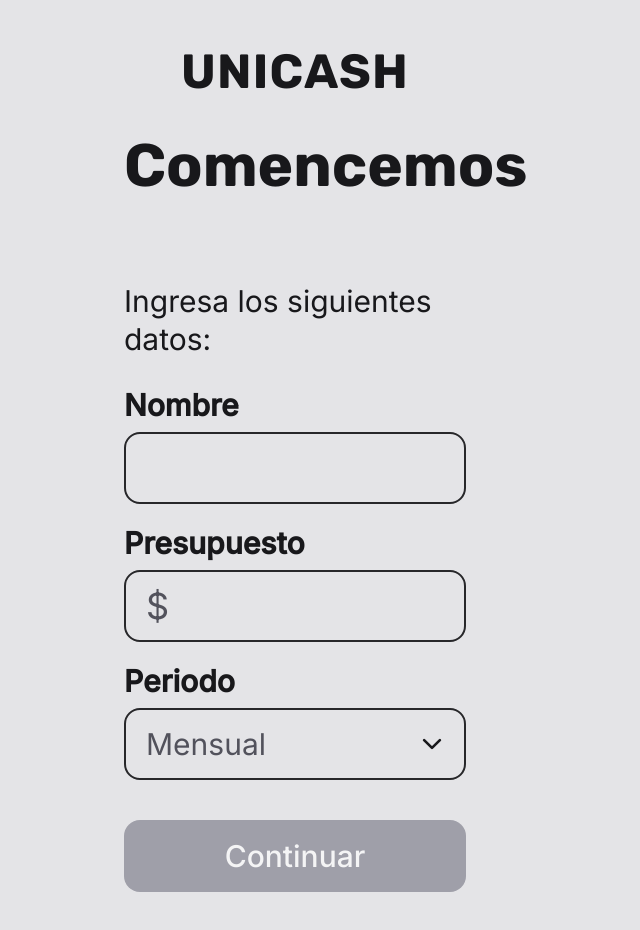
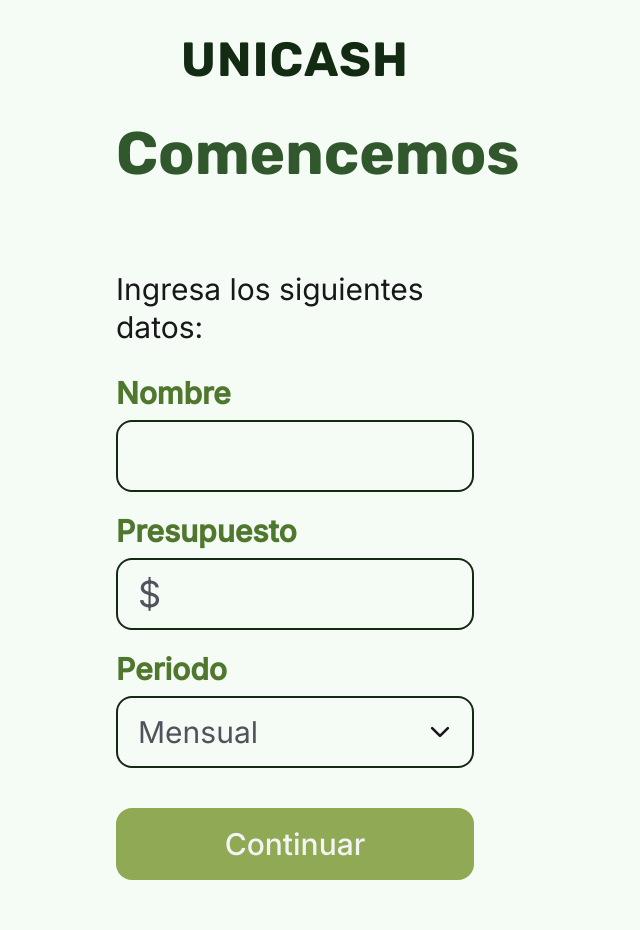
Before and after one commit to FelipeTM25/Unicash, a React (Vite) app: page / in a window 1280 px wide. Shown: the top 930 px of the page, without its empty margins (345-985 px from the left). Built offline with nearby package versions, Linux system fonts and the light colour scheme.

Commit message:
Creacion de variables de color principales

```diff
--- a/src/components/ContinueButton.tsx
+++ b/src/components/ContinueButton.tsx
@@ -6,7 +6,7 @@ export function ContinueButton({ type = 'button' }: ContinueButtonProps) {
     return (
         <button
             type={type}
-            className="h-16 w-full rounded-2xl bg-zinc-400 text-[20px] font-medium text-zinc-100 sm:h-18 sm:text-3xl"
+            className="h-16 w-full rounded-2xl bg-button-primary text-[20px] font-medium text-zinc-100 sm:h-18 sm:text-3xl"
         >
             Continuar
         </button>
--- a/src/components/FormField.tsx
+++ b/src/components/FormField.tsx
@@ -14,8 +14,8 @@ export function FormField({ label, placeholder, prefix, type = 'text', value, on
 
     return (
         <label htmlFor={inputId} className="flex w-full flex-col gap-3">
-            <span className="text-[16px] leading-none font-semibold text-zinc-900 sm:text-3xl">{label}</span>
-            <div className="flex h-12 w-full items-center gap-3 rounded-2xl border-2 border-zinc-800 px-4 sm:h-18 sm:px-5">
+            <span className="text-[16px] leading-none font-semibold text-label sm:text-3xl">{label}</span>
+            <div className="flex h-12 w-full items-center gap-3 rounded-2xl border-2 border-border px-4 sm:h-18 sm:px-5">
                 {prefix ? <span className="text-3xl font-normal text-zinc-600 sm:text-4xl">{prefix}</span> : null}
                 <input
                     id={inputId}
--- a/src/components/MobileScreen.tsx
+++ b/src/components/MobileScreen.tsx
@@ -6,8 +6,8 @@ type MobileScreenProps = {
 
 export function MobileScreen({ children }: MobileScreenProps) {
     return (
-        <main className="mx-auto flex min-h-dvh w-full max-w-107.5 justify-center p-3 sm:p-4">
-            <section className="flex w-full flex-1 flex-col px-6 py-6 sm:px-7 sm:py-8">
+        <main className="mx-auto flex min-h-dvh w-full max-w-107.5 justify-center p-3">
+            <section className="flex w-full flex-1 flex-col px-6 py-6 ">
                 {children}
             </section>
         </main>
--- a/src/components/SelectField.tsx
+++ b/src/components/SelectField.tsx
@@ -13,14 +13,14 @@ export function SelectField<TOption extends string>({ label, value, onValueChang
 
     return (
         <label htmlFor={selectId} className="flex w-full flex-col gap-3">
-            <span className="text-[16px] leading-none font-semibold text-zinc-900 sm:text-3xl">{label}</span>
+            <span className="text-[16px] leading-none font-semibold text-label sm:text-3xl">{label}</span>
 
             <div className="relative">
                 <select
                     id={selectId}
                     value={value}
                     onChange={(event) => onValueChange(event.target.value as TOption)}
-                    className="h-12 w-full appearance-none rounded-2xl border-2 border-zinc-800 bg-transparent px-4 pr-12 text-[15px] font-normal text-zinc-600 outline-none sm:h-18 sm:px-5 sm:pr-14 sm:text-3xl"
+                    className="h-12 w-full appearance-none rounded-2xl border-2 border-border bg-transparent px-4 pr-12 text-[15px] font-normal text-zinc-600 outline-none sm:h-18 sm:px-5 sm:pr-14 sm:text-3xl"
                 >
                     {options.map((option) => (
                         <option key={option} value={option}>
--- a/src/components/TopBrandTitle.tsx
+++ b/src/components/TopBrandTitle.tsx
@@ -4,8 +4,8 @@ type TopBrandTitleProps = {
 
 export function TopBrandTitle({ title = 'UNICASH' }: TopBrandTitleProps) {
     return (
-        <div className="sticky top-0 z-10 pb-4 text-center">
-            <h2 className="text-[28px] font-bold tracking-wide text-zinc-900 sm:text-5xl">{title}</h2>
+        <div className="sticky top-0 z-10 pb-4 text-center ">
+            <h2 className="text-[28px] font-bold tracking-wide text-logo sm:text-5xl">{title}</h2>
         </div>
     )
 }
--- a/src/index.css
+++ b/src/index.css
@@ -1,10 +1,19 @@
 @import url('https://fonts.googleapis.com/css2?family=Inter:wght@400;500&family=Rubik:wght@600;700&display=swap');
 @import "tailwindcss";
+
+@theme {
+    --color-button-primary: #90a955;
+    --color-title: #31572c;
+    --color-logo: #132a13;
+    --color-label: #4f772d;
+    --color-border: #132a13;
+}
 
 :root {
     font-family: 'Inter', system-ui, -apple-system, BlinkMacSystemFont, 'Segoe UI', sans-serif;
     color: #18181b;
-    background-color: #e4e4e7;
+    background-color: #f5fbf5;
+
 }
 
 h1,
--- a/src/pages/AjustesInicialesPage.tsx
+++ b/src/pages/AjustesInicialesPage.tsx
@@ -91,7 +91,7 @@ export function AjustesIniciales() {
         <MobileScreen>
             <TopBrandTitle />
 
-            <h1 className="mt-4 text-center text-3xl leading-tight font-bold text-zinc-900 sm:text-6xl" >Comencemos</h1>
+            <h1 className="mt-4 text-center text-3xl leading-tight font-bold text-title sm:text-6xl" >Comencemos</h1>
             <p className="mt-20 text-[20px] leading-tight text-zinc-900 sm:text-3xl">Ingresa los siguientes datos:</p>
 
             <form onSubmit={handleSubmit} className="mt-8 flex flex-1 flex-col sm:mt-8">
```
